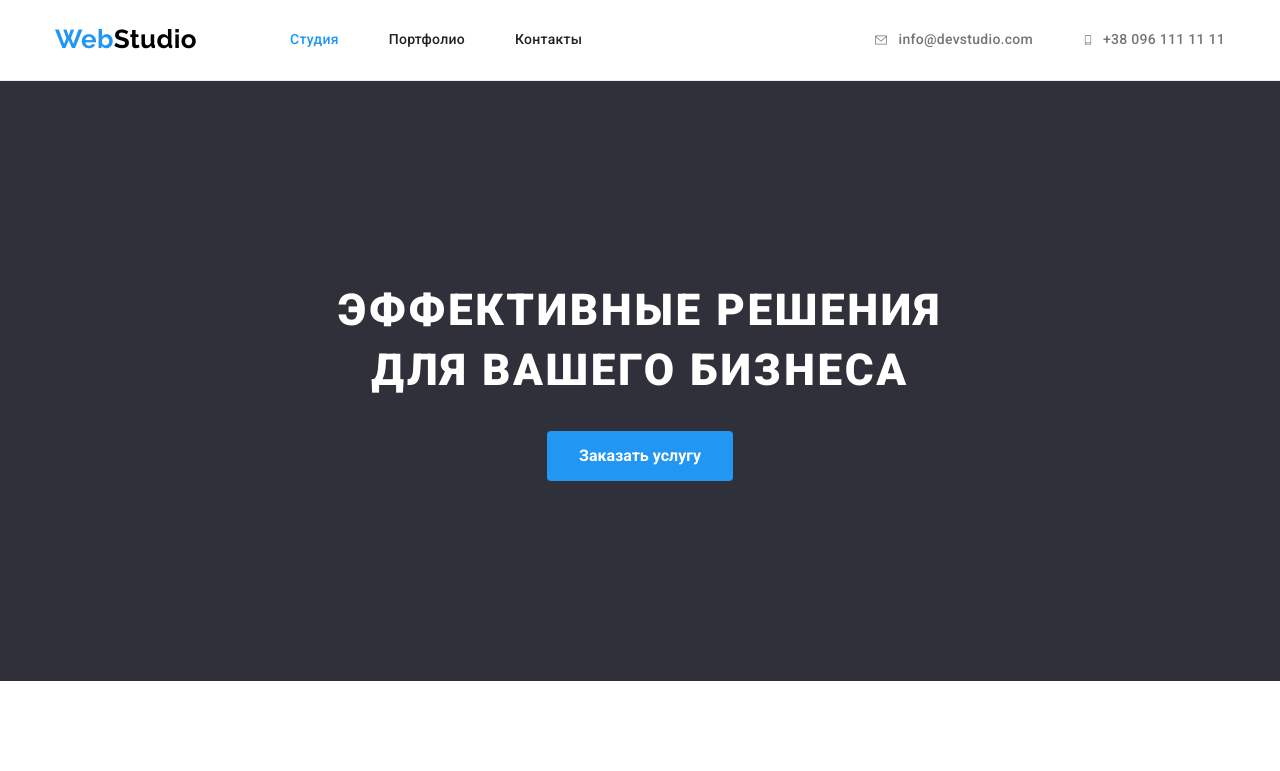
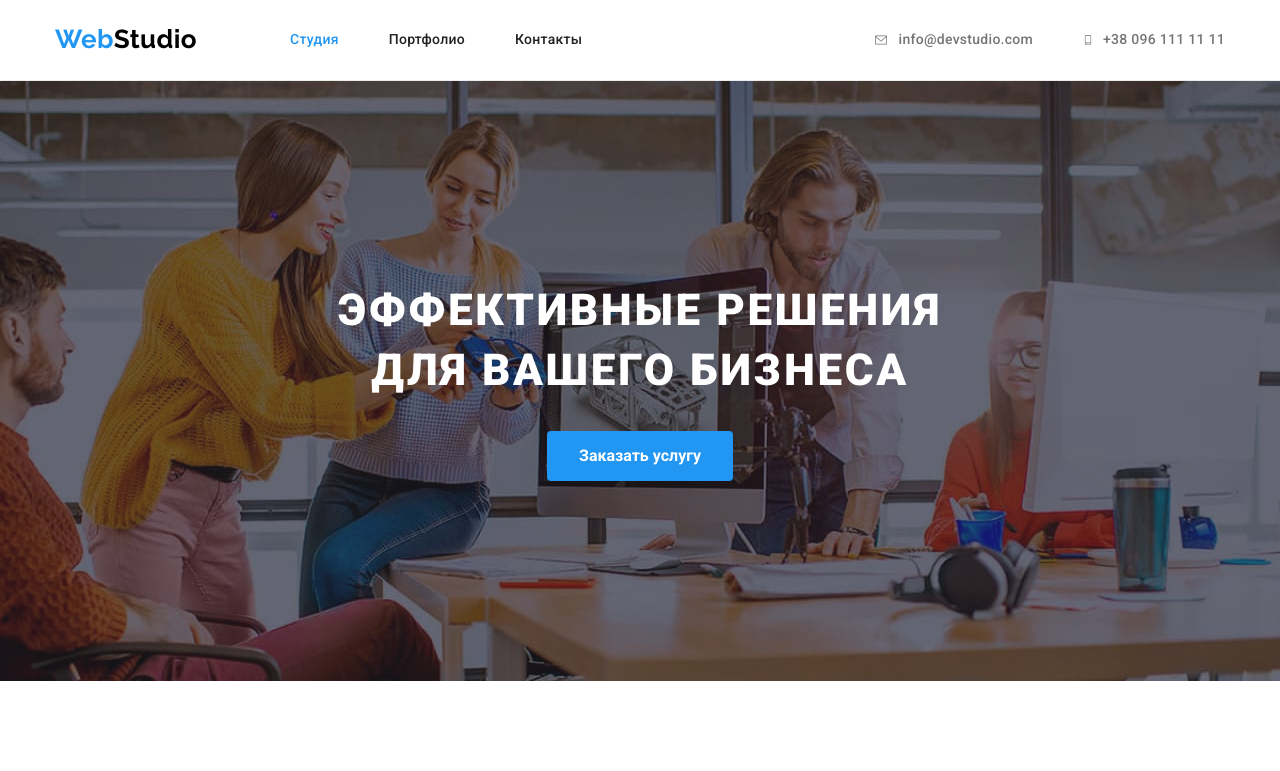
Before and after one commit to Knirta/goit-markup-hw-04, a plain HTML site: page index.html in a window 1280 px wide. Shown: the top 771 px of the page. Drawn offline with nearby package versions, Linux system fonts and the light colour scheme.

Commit message:
add hero's background

```diff
--- a/css/style.css
+++ b/css/style.css
@@ -160,11 +160,24 @@ img {
 
 /*   hero   */
 .hero {
+  text-align: center;
+  background-color: var(--dark-background-color);
+}
+
+.hero .background-container {
+  max-width: 1600px;
+  height: 600px;
   padding-top: 200px;
-  padding-bottom: 200px;
-  text-align: center;
-
-  background-color: var(--dark-background-color);
+  margin-left: auto;
+  margin-right: auto;
+  background-image: linear-gradient(
+      rgba(47, 48, 58, 0.4),
+      rgba(47, 48, 58, 0.4)
+    ),
+    url(../images/background.jpg);
+  background-repeat: no-repeat;
+  background-position: center;
+  background-size: cover;
 }
 
 .hero .title {
--- a/index.html
+++ b/index.html
@@ -50,8 +50,10 @@
     </header>
     <main>
       <section class="hero">
-        <h1 class="title">Эффективные решения для вашего бизнеса</h1>
-        <input type="button" value="Заказать услугу" class="button" />
+        <div class="background-container">
+          <h1 class="title">Эффективные решения для вашего бизнеса</h1>
+          <input type="button" value="Заказать услугу" class="button" />
+        </div>
       </section>
       <section class="advantages">
         <div class="container">
```
